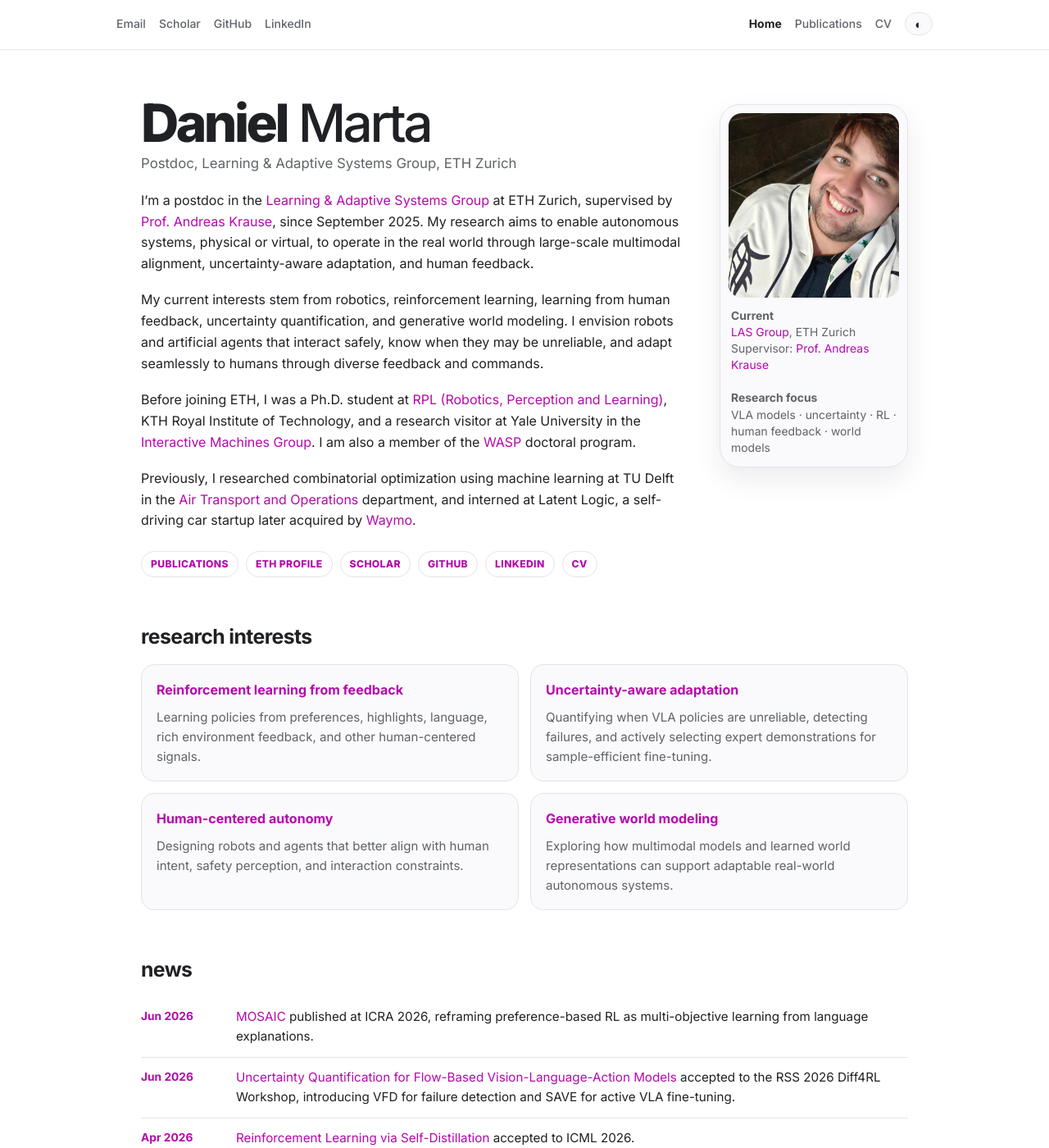
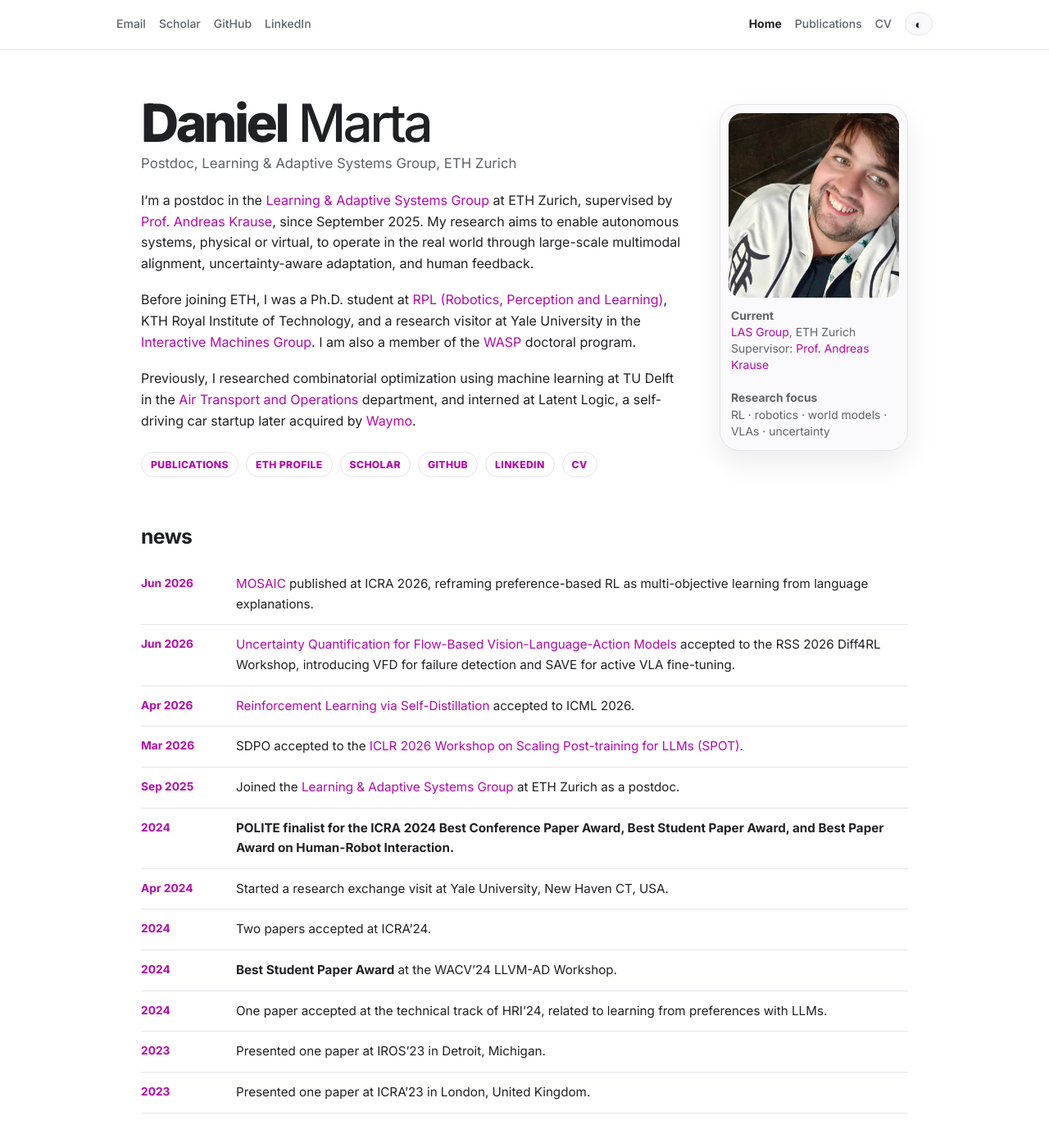
Before and after one commit to DanielLSM/daniellsm.github.io, a Jekyll site: the page index.html, which Jekyll copies as it is, in a window 1280 px wide and 1400 px high. Shown: the whole window at 82% size. Built offline with Jekyll 4.4.1, drawn with Linux system fonts in a browser that asks for light colours; a style sheet for code colours, icons or effects is not loaded.

Commit message:
Simplify homepage research focus

```diff
--- a/index.html
+++ b/index.html
@@ -45,7 +45,6 @@
     <h1><strong>Daniel</strong> Marta</h1>
     <p class="subtitle">Postdoc, Learning & Adaptive Systems Group, ETH Zurich</p>
     <p>I’m a postdoc in the <a href="https://las.inf.ethz.ch/">Learning & Adaptive Systems Group</a> at ETH Zurich, supervised by <a href="https://las.inf.ethz.ch/krausea">Prof. Andreas Krause</a>, since September 2025. My research aims to enable autonomous systems, physical or virtual, to operate in the real world through large-scale multimodal alignment, uncertainty-aware adaptation, and human feedback.</p>
-    <p>My current interests stem from robotics, reinforcement learning, learning from human feedback, uncertainty quantification, and generative world modeling. I envision robots and artificial agents that interact safely, know when they may be unreliable, and adapt seamlessly to humans through diverse feedback and commands.</p>
     <p>Before joining ETH, I was a Ph.D. student at <a href="https://www.kth.se/is/rpl">RPL (Robotics, Perception and Learning)</a>, KTH Royal Institute of Technology, and a research visitor at Yale University in the <a href="https://interactive-machines.gitlab.io/">Interactive Machines Group</a>. I am also a member of the <a href="https://wasp-sweden.org/">WASP</a> doctoral program.</p>
     <p>Previously, I researched combinatorial optimization using machine learning at TU Delft in the <a href="https://www.tudelft.nl/lr/organisation/departments/control-and-operations/air-transport-and-operations">Air Transport and Operations</a> department, and interned at Latent Logic, a self-driving car startup later acquired by <a href="https://waymo.com/">Waymo</a>.</p>
     <div class="quick-links" aria-label="Primary links">
@@ -59,17 +58,8 @@
   </div>
   <aside class="profile-card">
     <img src="/images/daniel_profile.jpg" alt="Daniel Marta">
-    <div class="profile-meta"><strong>Current</strong><br><a href="https://las.inf.ethz.ch/">LAS Group</a>, ETH Zurich<br>Supervisor: <a href="https://las.inf.ethz.ch/krausea">Prof. Andreas Krause</a><br><br><strong>Research focus</strong><br>VLA models · uncertainty · RL · human feedback · world models</div>
+    <div class="profile-meta"><strong>Current</strong><br><a href="https://las.inf.ethz.ch/">LAS Group</a>, ETH Zurich<br>Supervisor: <a href="https://las.inf.ethz.ch/krausea">Prof. Andreas Krause</a><br><br><strong>Research focus</strong><br>RL · robotics · world models · VLAs · uncertainty</div>
   </aside>
-</section>
-<section>
-  <div class="section-heading"><h2>research interests</h2></div>
-  <div class="research-grid">
-    <article class="research-card"><h3>Reinforcement learning from feedback</h3><p>Learning policies from preferences, highlights, language, rich environment feedback, and other human-centered signals.</p></article>
-    <article class="research-card"><h3>Uncertainty-aware adaptation</h3><p>Quantifying when VLA policies are unreliable, detecting failures, and actively selecting expert demonstrations for sample-efficient fine-tuning.</p></article>
-    <article class="research-card"><h3>Human-centered autonomy</h3><p>Designing robots and agents that better align with human intent, safety perception, and interaction constraints.</p></article>
-    <article class="research-card"><h3>Generative world modeling</h3><p>Exploring how multimodal models and learned world representations can support adaptable real-world autonomous systems.</p></article>
-  </div>
 </section>
 <section>
   <div class="section-heading"><h2>news</h2></div>
```
